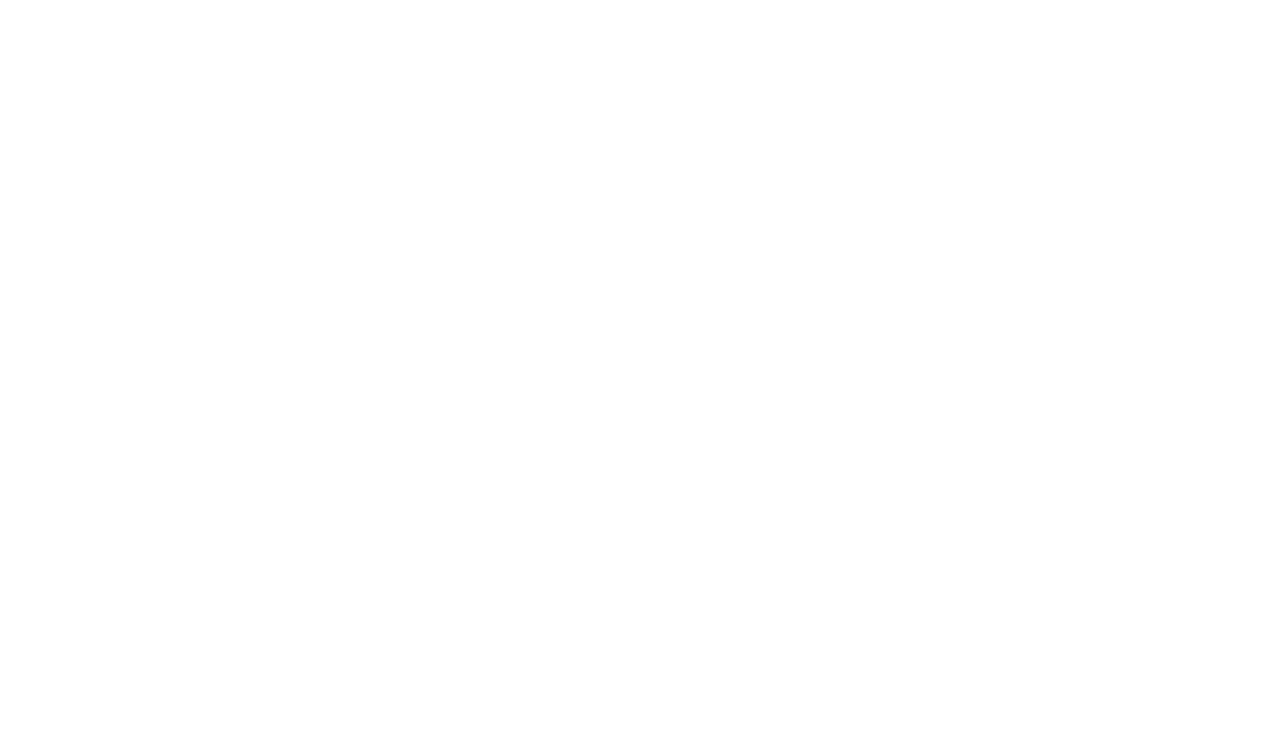
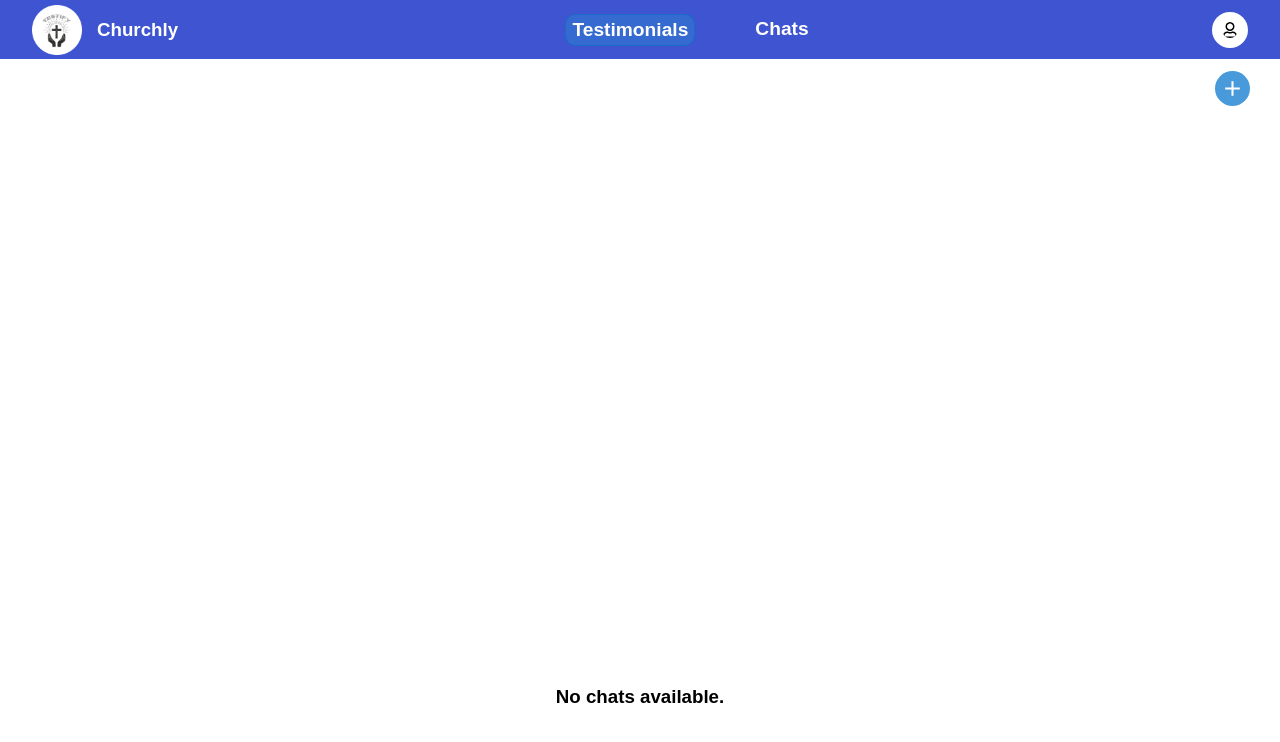
Before and after one commit to kadjialan/churly_frontEnd, a React (Create React App) app: page /chats in a window 1280 px wide. Before the commit this address had no page. Shown: the top 742 px of the page. Built offline with nearby package versions, Linux system fonts and the light colour scheme.

Commit message:
starting chats design

```diff
--- a/src/App.jsx
+++ b/src/App.jsx
@@ -6,20 +6,23 @@
 import Home from './pages/home/Home';
 import { ChurchlyProvider } from './Context';
 import { useState } from 'react';
+import Chats from './pages/chats/Chats';
 
 
 function App() {
   const [modalVisible, setModalVisible] = useState(false)
   const [SidebarVisible, setSidebarVisible] = useState(false)
+  const [currentView, setCurrentView] = useState(1);
   return (
     <div>
         <BrowserRouter>
-        <ChurchlyProvider value={{modalVisible,setModalVisible, SidebarVisible, setSidebarVisible}}>
+        <ChurchlyProvider value={{modalVisible,setModalVisible, SidebarVisible, setSidebarVisible, currentView, setCurrentView}}>
           <Routes>
             <Route path="/" element={<Landing />} />
             <Route path="/signIn" element={<SignIn />} />
             <Route path="/signUp" element={<SignUp />} />
             <Route path="/home" element={<Home />} />
+            <Route path="/chats" element={<Chats />} />
           </Routes>
           </ChurchlyProvider>
         </BrowserRouter>
--- a/src/components/navbar/Navbar.jsx
+++ b/src/components/navbar/Navbar.jsx
@@ -3,9 +3,16 @@
 import icon from "../../assets/images/logo1.png";
 import { FaRegUser } from "react-icons/fa";
 import { ChurchlyContext } from "../../Context";
+import { Link } from "react-router-dom";
 
 export default function Navbar() {
-  const {setSidebarVisible } = useContext(ChurchlyContext);
+  const { currentView, setCurrentView } = useContext(ChurchlyContext);
+
+  function changeView(id) {
+    setCurrentView(id);
+  }
+
+  const { setSidebarVisible } = useContext(ChurchlyContext);
   return (
     <div className={styles.navbar}>
       <div className={styles.logo}>
@@ -14,11 +21,30 @@
       </div>
 
       <div className={styles.links}>
-        <li className={styles.active}>Testimonials</li>
-        <li>Chats</li>
+        <Link to="/home" className={styles.links}>
+          <li
+            className={currentView === 1 ? styles.active : styles.inActive}
+            onClick={() => changeView(1)}
+          >
+            Testimonials
+          </li>
+        </Link>
+
+        <Link to="/chats" className={styles.links}>
+          <li
+            className={currentView === 2 ? styles.active : styles.inActive}
+            onClick={() => changeView(2)}
+          >
+            Chats
+          </li>
+        </Link>
       </div>
 
-      <FaRegUser className={styles.user} onClick={() => setSidebarVisible(true)} title="user"/>
+      <FaRegUser
+        className={styles.user}
+        onClick={() => setSidebarVisible(true)}
+        title="user"
+      />
     </div>
   );
 }
--- a/src/components/navbar/Navbar.module.css
+++ b/src/components/navbar/Navbar.module.css
@@ -50,6 +50,16 @@
   border-radius: 10px;
 }
 
+.links {
+  color: #fff;
+  text-decoration: none;
+}
+
+.inActive {
+  background-color: 'transparent';
+  border: transparent;
+}
+
 @media screen and (max-width: 425px) {
   .navbar {
     padding: 7px 10px;
--- /dev/null
+++ b/src/pages/chats/Chats.jsx
@@ -0,0 +1,31 @@
+import React, { useContext } from 'react'
+import Navbar from '../../components/navbar/Navbar'
+import styles from "./Chats.module.css";
+import { BiPlus } from "react-icons/bi";
+import Modal from "../../components/postModal/Modal";
+import { ChurchlyContext } from "../../Context";
+import Chats from "../../assets/images/chats.gif";
+import SideBar from "../../components/sideBar/SideBar";
+
+export default function Home() {
+  const { modalVisible, setModalVisible, SidebarVisible } = useContext(ChurchlyContext);
+  return (
+    <div className={styles.main}>
+      <Navbar />
+      <div className={styles.post}>
+        <BiPlus
+          className={styles.plus}
+          title="post testimonials"
+          onClick={() => setModalVisible(true)}
+        />
+      </div>
+      <div className={styles.imageContent}>
+         <img src={Chats} alt="person" className={styles.chats} />
+        <h3>No chats available.</h3>
+      </div>
+      {modalVisible && <Modal />}
+      {SidebarVisible && <SideBar/>}
+
+    </div>
+  );
+}
--- /dev/null
+++ b/src/pages/chats/Chats.module.css
@@ -0,0 +1,54 @@
+.post {
+  width: 100%;
+  display: flex;
+  justify-content: flex-end;
+  padding: 12px 0;
+}
+
+.main {
+  display: flex;
+  flex-direction: column;
+}
+
+.plus {
+  color: #fff;
+  font-weight: bold;
+  font-size: 25px;
+  background-color: #2a89d4d9;
+  padding: 5px;
+  border-radius: 50%;
+  margin-right: 30px;
+  cursor: pointer;
+}
+
+.imageContent {
+  height: 80vh;
+  width: 80vw;
+  margin: auto;
+  display: flex;
+  align-items: center;
+  justify-content: center;
+  flex-direction: column;
+}
+
+.imageContent h3 {
+  font-family: sans-serif;
+  margin-top: -40px;
+}
+
+.chats {
+  height: 90%;
+}
+
+
+@media screen and (max-width: 425px) {
+  .chats {
+    width: 85vw;
+    height: 70%;
+  }
+
+  .plus {
+    margin-right: 10px;
+  }
+
+}
```
Also changed, not shown: src/assets/images/chats.gif (added).
